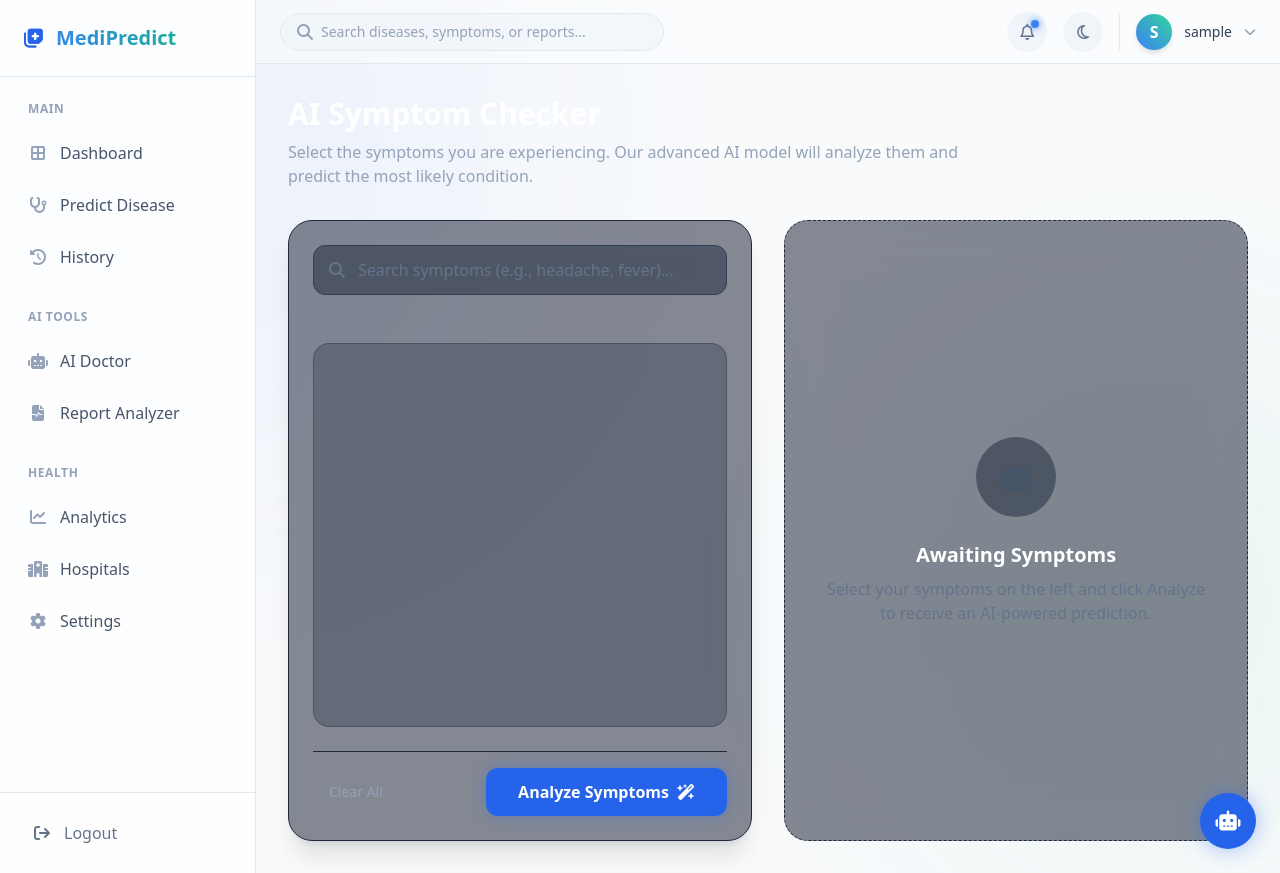
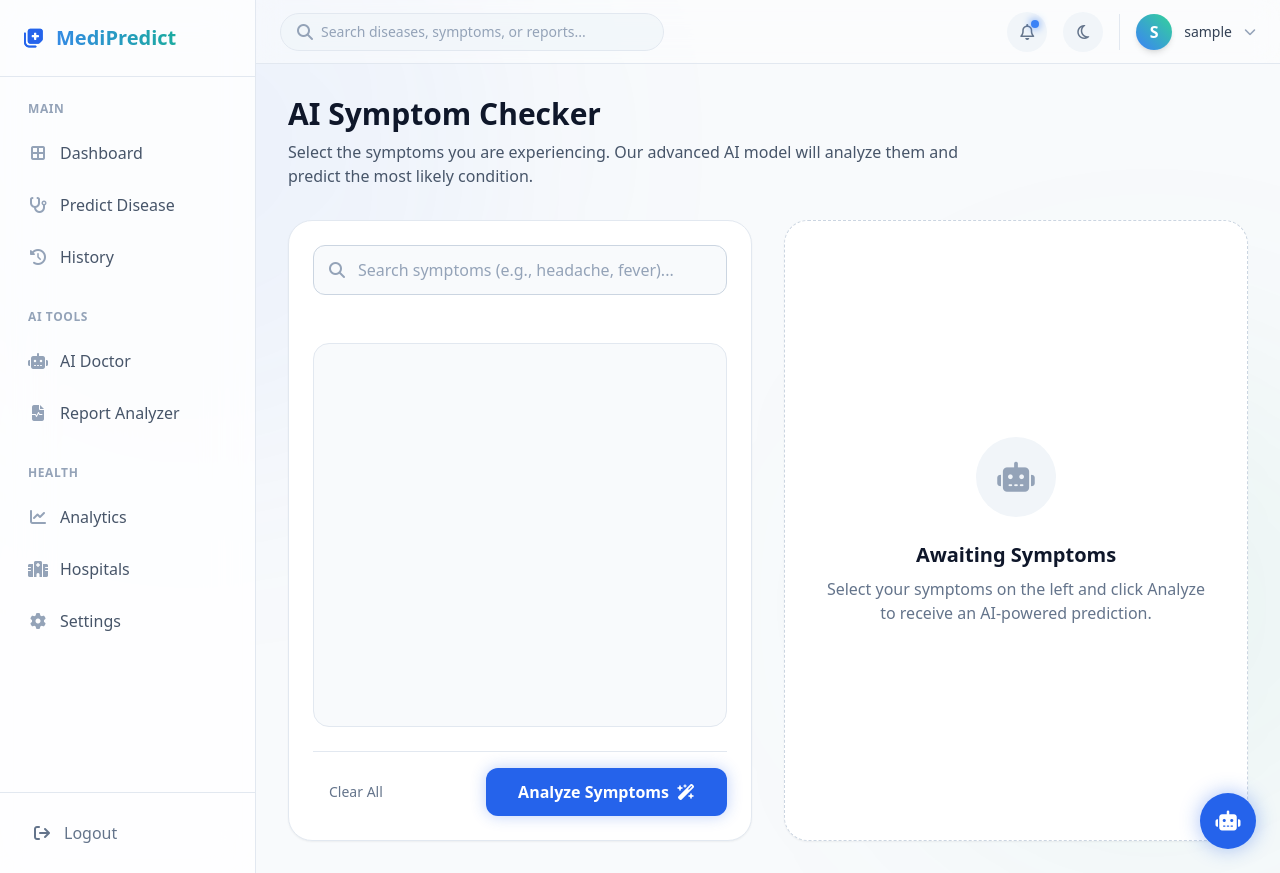
Before and after one commit to manyatagupta/disease-prediction, a Django app: page /checker/ in a window 1280 px wide. Run offline with Django 5.2, Linux system fonts and the light colour scheme; the visitor is signed in with stand-in values (Sample User, id 1); data that the repository does not hold is empty; some libraries are stand-ins or nearby versions.

Commit message:
Feat: Update symptom checker UI for light and dark modes

```diff
--- a/templates/predictor/checker.html
+++ b/templates/predictor/checker.html
@@ -6,26 +6,26 @@
 <div class="animate-fade-in-down max-w-7xl mx-auto">
 
     <div class="mb-8">
-        <h1 class="text-3xl font-bold text-white mb-2">AI Symptom Checker</h1>
-        <p class="text-slate-400 max-w-2xl">Select the symptoms you are experiencing. Our advanced AI model will analyze them and predict the most likely condition.</p>
+        <h1 class="text-3xl font-bold text-slate-900 dark:text-white mb-2 transition-colors">AI Symptom Checker</h1>
+        <p class="text-slate-600 dark:text-slate-400 max-w-2xl transition-colors">Select the symptoms you are experiencing. Our advanced AI model will analyze them and predict the most likely condition.</p>
     </div>
 
     <div class="flex flex-col lg:flex-row gap-8">
 
         <!-- Form Section -->
         <div class="w-full lg:w-1/2 flex flex-col gap-6">
-            <div class="bg-slate-900/50 backdrop-blur-xl border border-slate-800 rounded-3xl p-6 shadow-xl">
+            <div class="bg-white dark:bg-slate-900/50 backdrop-blur-xl border border-slate-200 dark:border-slate-800 rounded-3xl p-6 shadow-sm dark:shadow-xl transition-colors">
 
                 <form id="checkerForm" action="{% url 'predictor:checker' %}" method="POST">
                     {% csrf_token %}
 
                     <!-- Search Input -->
                     <div class="relative mb-6">
-                        <div class="absolute inset-y-0 left-0 pl-4 flex items-center pointer-events-none text-slate-500">
+                        <div class="absolute inset-y-0 left-0 pl-4 flex items-center pointer-events-none text-slate-400 dark:text-slate-500 transition-colors">
                             <i class="fa-solid fa-magnifying-glass"></i>
                         </div>
                         <input type="text" id="symptomSearch" placeholder="Search symptoms (e.g., headache, fever)..."
-                               class="w-full pl-11 pr-4 py-3 bg-slate-800/50 border border-slate-700 rounded-xl text-white placeholder-slate-500 focus:outline-none focus:border-blue-500 focus:ring-1 focus:ring-blue-500 transition-all">
+                               class="w-full pl-11 pr-4 py-3 bg-slate-50 dark:bg-slate-800/50 border border-slate-300 dark:border-slate-700 rounded-xl text-slate-900 dark:text-white placeholder-slate-400 dark:placeholder-slate-500 focus:outline-none focus:border-blue-500 focus:ring-1 focus:ring-blue-500 transition-all">
                     </div>
 
                     <!-- Selected Symptoms Badges -->
@@ -34,29 +34,29 @@
                     </div>
 
                     <!-- Symptoms List -->
-                    <div class="bg-slate-800/30 border border-slate-700/50 rounded-2xl p-4 h-96 overflow-y-auto custom-scrollbar mb-6">
+                    <div class="bg-slate-50 dark:bg-slate-800/30 border border-slate-200 dark:border-slate-700/50 rounded-2xl p-4 h-96 overflow-y-auto custom-scrollbar mb-6 transition-colors">
                         <div class="grid grid-cols-1 sm:grid-cols-2 gap-3" id="symptomsList">
                             {% for symptom in symptoms %}
-                            <label class="symptom-item flex items-center gap-3 p-3 rounded-xl border border-transparent hover:border-slate-700 hover:bg-slate-800/50 cursor-pointer transition-all" data-name="{{ symptom.name|lower }}">
-                                <input type="checkbox" name="symptoms" value="{{ symptom.name }}" class="w-5 h-5 rounded border-slate-600 text-blue-500 focus:ring-blue-500 focus:ring-offset-slate-900 bg-slate-700 accent-blue-500 transition-all">
-                                <span class="text-slate-300 font-medium select-none">{{ symptom.name }}</span>
+                            <label class="symptom-item flex items-center gap-3 p-3 rounded-xl border border-transparent hover:border-slate-300 dark:hover:border-slate-700 hover:bg-white dark:hover:bg-slate-800/50 cursor-pointer transition-all" data-name="{{ symptom.name|lower }}">
+                                <input type="checkbox" name="symptoms" value="{{ symptom.name }}" class="symptom-checkbox w-5 h-5 rounded border-slate-300 dark:border-slate-600 text-blue-600 dark:text-blue-500 focus:ring-blue-500 focus:ring-offset-white dark:focus:ring-offset-slate-900 bg-white dark:bg-slate-700 accent-blue-600 dark:accent-blue-500 transition-all">
+                                <span class="text-slate-700 dark:text-slate-300 font-medium select-none transition-colors">{{ symptom.name }}</span>
                             </label>
                             {% endfor %}
                         </div>
                     </div>
 
                     <!-- Error Message Container -->
-                    <div id="errorAlert" class="hidden mb-4 p-4 rounded-xl bg-red-500/10 border border-red-500/20 text-red-400 text-sm flex items-start gap-3">
+                    <div id="errorAlert" class="hidden mb-4 p-4 rounded-xl bg-red-100 dark:bg-red-500/10 border border-red-200 dark:border-red-500/20 text-red-600 dark:text-red-400 text-sm flex items-start gap-3 transition-colors">
                         <i class="fa-solid fa-triangle-exclamation mt-0.5"></i>
                         <span id="errorText"></span>
                     </div>
 
                     <!-- Submit Button -->
-                    <div class="flex items-center justify-between pt-4 border-t border-slate-800">
-                        <button type="button" id="clearBtn" class="text-slate-400 hover:text-white transition-colors text-sm font-medium px-4 py-2">
+                    <div class="flex items-center justify-between pt-4 border-t border-slate-200 dark:border-slate-800 transition-colors">
+                        <button type="button" id="clearBtn" class="text-slate-500 dark:text-slate-400 hover:text-slate-900 dark:hover:text-white transition-colors text-sm font-medium px-4 py-2">
                             Clear All
                         </button>
-                        <button type="submit" id="submitBtn" class="px-8 py-3 bg-blue-600 hover:bg-blue-500 text-white rounded-xl font-semibold shadow-[0_0_15px_rgba(37,99,235,0.3)] transition-all hover:shadow-[0_0_25px_rgba(37,99,235,0.5)] flex items-center gap-2 group">
+                        <button type="submit" id="submitBtn" class="px-8 py-3 bg-blue-600 hover:bg-blue-500 text-white rounded-xl font-semibold shadow-[0_0_15px_rgba(37,99,235,0.3)] transition-all hover:shadow-[0_0_20px_rgba(37,99,235,0.4)] flex items-center gap-2 group">
                             <span>Analyze Symptoms</span>
                             <i class="fa-solid fa-wand-magic-sparkles group-hover:rotate-12 transition-transform"></i>
                         </button>
@@ -69,87 +69,87 @@
         <!-- Results Section -->
         <div class="w-full lg:w-1/2 flex flex-col">
             <!-- Initial State -->
-            <div id="resultPlaceholder" class="flex-1 bg-slate-900/50 backdrop-blur-xl border border-slate-800 border-dashed rounded-3xl p-8 flex flex-col items-center justify-center text-center min-h-[400px]">
-                <div class="w-20 h-20 rounded-full bg-slate-800/50 flex items-center justify-center text-slate-600 text-3xl mb-6">
+            <div id="resultPlaceholder" class="flex-1 bg-white dark:bg-slate-900/50 backdrop-blur-xl border border-slate-300 dark:border-slate-800 border-dashed rounded-3xl p-8 flex flex-col items-center justify-center text-center min-h-[400px] transition-colors shadow-sm dark:shadow-none">
+                <div class="w-20 h-20 rounded-full bg-slate-100 dark:bg-slate-800/50 flex items-center justify-center text-slate-400 dark:text-slate-600 text-3xl mb-6 transition-colors">
                     <i class="fa-solid fa-robot"></i>
                 </div>
-                <h3 class="text-xl font-bold text-white mb-2">Awaiting Symptoms</h3>
-                <p class="text-slate-500 max-w-sm">Select your symptoms on the left and click Analyze to receive an AI-powered prediction.</p>
+                <h3 class="text-xl font-bold text-slate-900 dark:text-white mb-2 transition-colors">Awaiting Symptoms</h3>
+                <p class="text-slate-500 max-w-sm transition-colors">Select your symptoms on the left and click Analyze to receive an AI-powered prediction.</p>
             </div>
 
             <!-- Loading State -->
-            <div id="resultLoading" class="hidden flex-1 bg-slate-900/50 backdrop-blur-xl border border-blue-500/30 rounded-3xl p-8 flex flex-col items-center justify-center text-center min-h-[400px] shadow-[0_0_30px_rgba(37,99,235,0.1)]">
+            <div id="resultLoading" class="hidden flex-1 bg-white dark:bg-slate-900/50 backdrop-blur-xl border border-blue-200 dark:border-blue-500/30 rounded-3xl p-8 flex flex-col items-center justify-center text-center min-h-[400px] shadow-[0_0_30px_rgba(37,99,235,0.1)] transition-colors">
                 <div class="relative w-24 h-24 mb-8">
-                    <div class="absolute inset-0 border-4 border-slate-800 rounded-full"></div>
+                    <div class="absolute inset-0 border-4 border-slate-100 dark:border-slate-800 rounded-full transition-colors"></div>
                     <div class="absolute inset-0 border-4 border-blue-500 rounded-full border-t-transparent animate-spin"></div>
-                    <div class="absolute inset-0 flex items-center justify-center text-blue-400 text-2xl">
+                    <div class="absolute inset-0 flex items-center justify-center text-blue-600 dark:text-blue-400 text-2xl">
                         <i class="fa-solid fa-brain animate-pulse"></i>
                     </div>
                 </div>
-                <h3 class="text-2xl font-bold text-white mb-2">Analyzing Patterns...</h3>
-                <p class="text-blue-400">Querying dataset of 246,000+ medical records.</p>
+                <h3 class="text-2xl font-bold text-slate-900 dark:text-white mb-2 transition-colors">Analyzing Patterns...</h3>
+                <p class="text-blue-600 dark:text-blue-400 transition-colors">Querying dataset of 246,000+ medical records.</p>
             </div>
 
             <!-- Result Data -->
-            <div id="resultData" class="hidden flex-1 bg-slate-900/50 backdrop-blur-xl border border-slate-800 rounded-3xl p-6 lg:p-8 shadow-2xl relative overflow-hidden">
+            <div id="resultData" class="hidden flex-1 bg-white dark:bg-slate-900/50 backdrop-blur-xl border border-slate-200 dark:border-slate-800 rounded-3xl p-6 lg:p-8 shadow-md dark:shadow-2xl relative overflow-hidden transition-colors">
                 <!-- Abstract Glow -->
-                <div class="absolute top-0 right-0 w-64 h-64 bg-blue-500/10 rounded-full blur-3xl -mr-20 -mt-20 pointer-events-none"></div>
+                <div class="absolute top-0 right-0 w-64 h-64 bg-blue-500/5 dark:bg-blue-500/10 rounded-full blur-3xl -mr-20 -mt-20 pointer-events-none transition-colors"></div>
 
                 <div class="relative z-10">
                     <div class="flex items-start justify-between mb-8">
                         <div>
                             <div class="flex items-center gap-3 mb-2">
-                                <span class="px-3 py-1 bg-blue-500/20 text-blue-400 text-xs font-bold uppercase tracking-wider rounded-lg border border-blue-500/20">AI Prediction</span>
-                                <span id="resSeverity" class="px-3 py-1 bg-amber-500/20 text-amber-400 text-xs font-bold uppercase tracking-wider rounded-lg border border-amber-500/20">Moderate</span>
+                                <span class="px-3 py-1 bg-blue-100 dark:bg-blue-500/20 text-blue-700 dark:text-blue-400 text-xs font-bold uppercase tracking-wider rounded-lg border border-blue-200 dark:border-blue-500/20 transition-colors">AI Prediction</span>
+                                <span id="resSeverity" class="px-3 py-1 bg-amber-100 dark:bg-amber-500/20 text-amber-700 dark:text-amber-400 text-xs font-bold uppercase tracking-wider rounded-lg border border-amber-200 dark:border-amber-500/20 transition-colors">Moderate</span>
                             </div>
-                            <h2 id="resDisease" class="text-3xl md:text-4xl font-extrabold text-white">Disease Name</h2>
+                            <h2 id="resDisease" class="text-3xl md:text-4xl font-extrabold text-slate-900 dark:text-white transition-colors">Disease Name</h2>
                         </div>
                         <div class="text-right">
-                            <div class="inline-flex items-center justify-center w-16 h-16 rounded-2xl bg-slate-800 border border-slate-700 shadow-inner">
-                                <span id="resConfidence" class="text-xl font-bold text-emerald-400">98%</span>
+                            <div class="inline-flex items-center justify-center w-16 h-16 rounded-2xl bg-slate-50 dark:bg-slate-800 border border-slate-200 dark:border-slate-700 shadow-inner transition-colors">
+                                <span id="resConfidence" class="text-xl font-bold text-emerald-600 dark:text-emerald-400">98%</span>
                             </div>
                             <div class="text-xs text-slate-500 mt-2 font-medium">CONFIDENCE</div>
                         </div>
                     </div>
 
-                    <div id="resWarning" class="hidden mb-6 p-4 rounded-xl bg-amber-500/10 border border-amber-500/20 flex items-start gap-3">
-                        <i class="fa-solid fa-circle-exclamation text-amber-400 mt-1"></i>
-                        <p class="text-amber-200/80 text-sm">Low confidence score. Your symptoms are generalized and may not strongly match a specific condition.</p>
+                    <div id="resWarning" class="hidden mb-6 p-4 rounded-xl bg-amber-100 dark:bg-amber-500/10 border border-amber-200 dark:border-amber-500/20 flex items-start gap-3 transition-colors">
+                        <i class="fa-solid fa-circle-exclamation text-amber-600 dark:text-amber-400 mt-1"></i>
+                        <p class="text-amber-800 dark:text-amber-200/80 text-sm">Low confidence score. Your symptoms are generalized and may not strongly match a specific condition.</p>
                     </div>
 
                     <div class="space-y-6">
                         <div>
-                            <h4 class="text-sm font-semibold text-slate-400 uppercase tracking-wider mb-2 flex items-center gap-2">
+                            <h4 class="text-sm font-semibold text-slate-500 dark:text-slate-400 uppercase tracking-wider mb-2 flex items-center gap-2 transition-colors">
                                 <i class="fa-solid fa-circle-info text-blue-500"></i> Description
                             </h4>
-                            <p id="resDescription" class="text-slate-300 leading-relaxed"></p>
+                            <p id="resDescription" class="text-slate-700 dark:text-slate-300 leading-relaxed transition-colors"></p>
                         </div>
 
                         <div class="grid grid-cols-1 md:grid-cols-2 gap-4">
-                            <div class="p-4 rounded-2xl bg-slate-800/50 border border-slate-700/50">
-                                <h4 class="text-sm font-semibold text-slate-400 uppercase tracking-wider mb-2 flex items-center gap-2">
+                            <div class="p-4 rounded-2xl bg-slate-50 dark:bg-slate-800/50 border border-slate-200 dark:border-slate-700/50 transition-colors">
+                                <h4 class="text-sm font-semibold text-slate-500 dark:text-slate-400 uppercase tracking-wider mb-2 flex items-center gap-2 transition-colors">
                                     <i class="fa-solid fa-shield-virus text-emerald-500"></i> Precautions
                                 </h4>
-                                <p id="resPrecautions" class="text-slate-300 text-sm leading-relaxed"></p>
+                                <p id="resPrecautions" class="text-slate-600 dark:text-slate-300 text-sm leading-relaxed transition-colors"></p>
                             </div>
-                            <div class="p-4 rounded-2xl bg-slate-800/50 border border-slate-700/50">
-                                <h4 class="text-sm font-semibold text-slate-400 uppercase tracking-wider mb-2 flex items-center gap-2">
+                            <div class="p-4 rounded-2xl bg-slate-50 dark:bg-slate-800/50 border border-slate-200 dark:border-slate-700/50 transition-colors">
+                                <h4 class="text-sm font-semibold text-slate-500 dark:text-slate-400 uppercase tracking-wider mb-2 flex items-center gap-2 transition-colors">
                                     <i class="fa-solid fa-user-doctor text-purple-500"></i> Specialist
                                 </h4>
-                                <p id="resSpecialist" class="text-slate-300 text-sm leading-relaxed font-medium text-white"></p>
-                                <button class="mt-4 w-full py-2 bg-slate-700 hover:bg-slate-600 rounded-lg text-sm text-white font-medium transition-colors flex items-center justify-center gap-2">
+                                <p id="resSpecialist" class="text-slate-900 dark:text-white text-sm leading-relaxed font-medium transition-colors"></p>
+                                <button class="mt-4 w-full py-2 bg-white dark:bg-slate-700 hover:bg-slate-100 dark:hover:bg-slate-600 border border-slate-300 dark:border-transparent rounded-lg text-sm text-slate-700 dark:text-white font-medium transition-colors flex items-center justify-center gap-2">
                                     <i class="fa-solid fa-location-dot"></i> Find Nearby
                                 </button>
                             </div>
                         </div>
 
                         <!-- AI Doctor CTA -->
-                        <div class="mt-6 p-5 rounded-2xl bg-gradient-to-r from-blue-600/20 to-purple-600/20 border border-blue-500/30 flex items-center justify-between">
+                        <div class="mt-6 p-5 rounded-2xl bg-gradient-to-r from-blue-50 to-purple-50 dark:from-blue-600/20 dark:to-purple-600/20 border border-blue-200 dark:border-blue-500/30 flex items-center justify-between transition-colors">
                             <div>
-                                <h4 class="text-white font-semibold mb-1">Want more details?</h4>
-                                <p class="text-blue-200/70 text-sm">Discuss this result with Grok AI.</p>
+                                <h4 class="text-slate-900 dark:text-white font-semibold mb-1 transition-colors">Want more details?</h4>
+                                <p class="text-blue-700 dark:text-blue-200/70 text-sm transition-colors">Discuss this result with Grok AI.</p>
                             </div>
-                            <button id="askAiDoctorBtn" class="px-4 py-2 bg-blue-600 hover:bg-blue-500 text-white rounded-xl text-sm font-medium shadow-lg transition-all">
+                            <button id="askAiDoctorBtn" class="px-4 py-2 bg-blue-600 hover:bg-blue-500 text-white rounded-xl text-sm font-medium shadow-md transition-all">
                                 Ask AI Doctor
                             </button>
                         </div>
@@ -198,10 +198,10 @@ document.addEventListener("DOMContentLoaded", function() {
             if (cb.checked) {
                 count++;
                 const badge = document.createElement('div');
-                badge.className = 'px-3 py-1.5 bg-blue-500/20 border border-blue-500/30 text-blue-300 rounded-lg text-sm font-medium flex items-center gap-2 animate-fade-in-down';
+                badge.className = 'px-3 py-1.5 bg-blue-100 dark:bg-blue-500/20 border border-blue-200 dark:border-blue-500/30 text-blue-700 dark:text-blue-300 rounded-lg text-sm font-medium flex items-center gap-2 animate-fade-in-down transition-colors';
                 badge.innerHTML = `
                     ${cb.value}
-                    <button type="button" class="text-blue-400 hover:text-white remove-badge" data-value="${cb.value}">
+                    <button type="button" class="text-blue-500 dark:text-blue-400 hover:text-blue-700 dark:hover:text-white remove-badge" data-value="${cb.value}">
                         <i class="fa-solid fa-xmark"></i>
                     </button>
                 `;
@@ -276,9 +276,9 @@ document.addEventListener("DOMContentLoaded", function() {
                 // Colorize confidence
                 const confEl = document.getElementById('resConfidence');
                 confEl.className = 'text-xl font-bold'; // Reset
-                if (data.confidence_score >= 80) confEl.classList.add('text-emerald-400');
-                else if (data.confidence_score >= 50) confEl.classList.add('text-amber-400');
-                else confEl.classList.add('text-red-400');
+                if (data.confidence_score >= 80) confEl.classList.add('text-emerald-600', 'dark:text-emerald-400');
+                else if (data.confidence_score >= 50) confEl.classList.add('text-amber-600', 'dark:text-amber-400');
+                else confEl.classList.add('text-red-600', 'dark:text-red-400');
 
                 // Bind AI Doctor Button
                 const askAiDoctorBtn = document.getElementById('askAiDoctorBtn');
```
